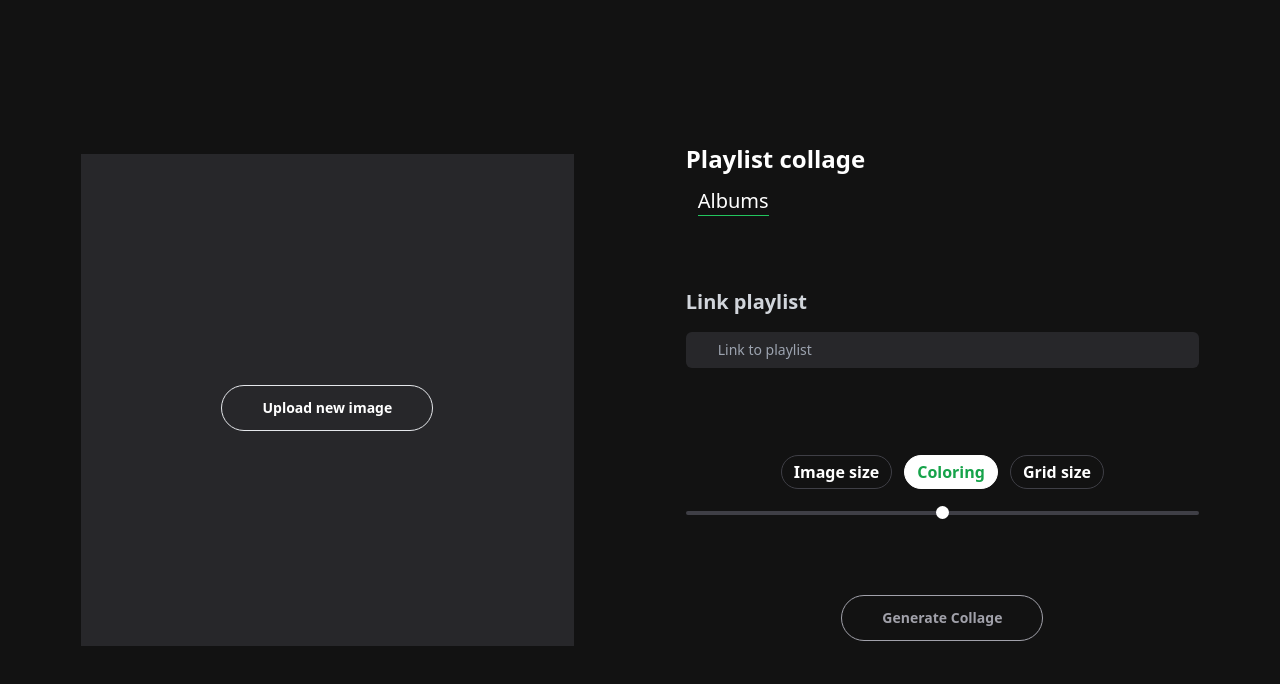
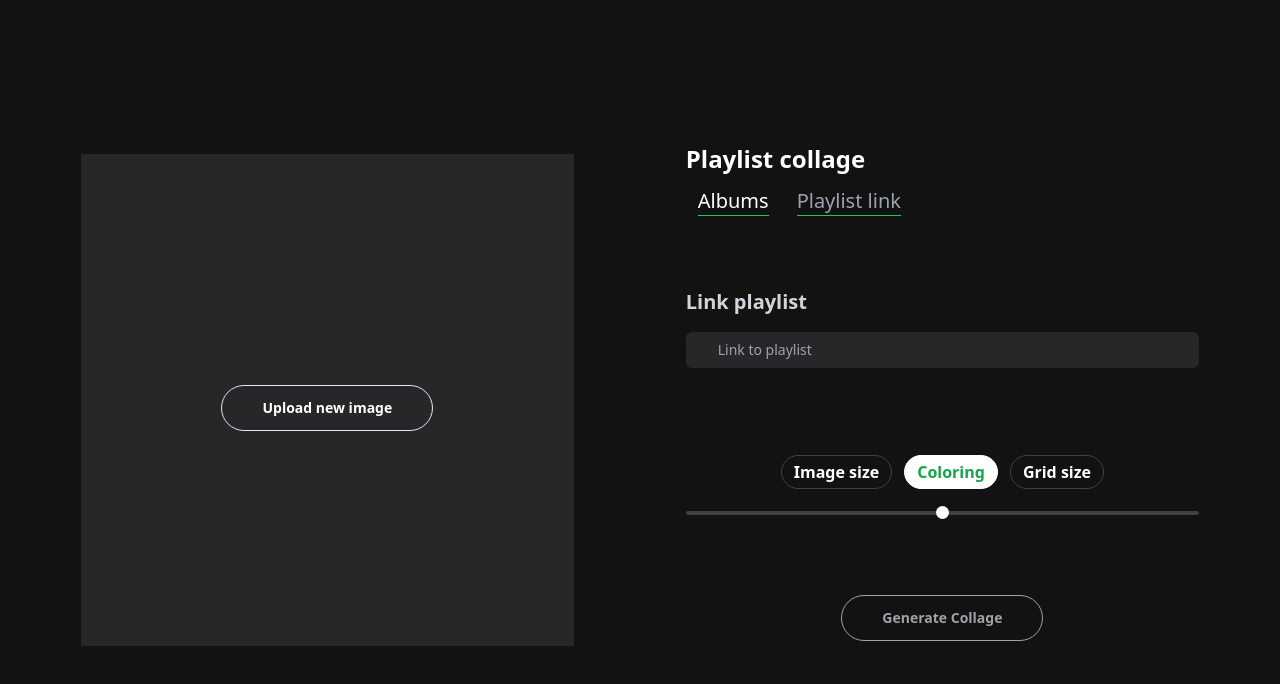
Before and after one commit to IlyaSmagin/playlist-collage, a Next.js app: page / in a window 1280 px wide. Shown: the top 684 px of the page. Built offline with nearby package versions, Linux system fonts and the light colour scheme; no server answers.

Commit message:
Added button with example playlist link

```diff
--- a/pages/index.tsx
+++ b/pages/index.tsx
@@ -112,6 +112,14 @@ export default function Home() {
           >
             Albums
           </button>
+          <button
+            className="border-b border-green-500 appearance-none text-gray-400 active:text-white"
+            onClick={() =>
+              setPlaylistLink("6gpIBV1ghZ55VdOfo1sOBE?si=e52d870890bc4701")
+            }
+          >
+            Playlist link
+          </button>
           <button disabled className="hidden text-slate-500 appearance-none">
             Artists
           </button>
@@ -211,6 +219,14 @@ export default function Home() {
                 Albums
               </button>
               <button
+                className="border-b border-green-500 appearance-none text-gray-400 active:text-white"
+                onClick={() =>
+                  setPlaylistLink("6gpIBV1ghZ55VdOfo1sOBE?si=e52d870890bc4701")
+                }
+              >
+                Playlist link
+              </button>
+              <button
                 disabled
                 className="hidden text-slate-500 appearance-none"
               >
@@ -252,6 +268,7 @@ export default function Home() {
               onChange={(e) =>
                 setPlaylistLink(e.target.value.replace(playlistREGEX, ""))
               }
+              value={playlistLink}
               className="lg:my-4 focus:placeholder:text-green-400 placeholder:text-gray-400 focus:border-green-400 bg-none focus:outline-none focus:caret-green-500 dark:highlight-white/5 bg-zinc-800 w-full px-8 py-2 mt-1 text-sm text-green-400 rounded-md appearance-none"
               placeholder="Link to playlist"
             />
```
